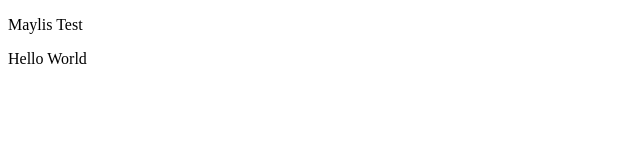
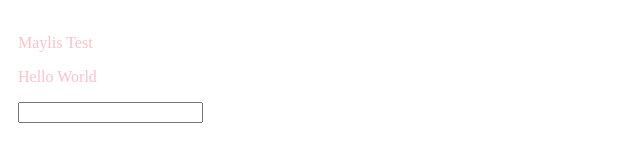
Before and after one commit to adatechschool/projet-collectif---extension-de-navigateur-wishlist_team, a browser extension: page index.html in a window 1280 px wide. Shown: the whole page, without its empty margins (0-640 px from the left). Drawn offline with Linux system fonts and the light colour scheme.

Commit message:
First popup pink font

```diff
--- a/index.html
+++ b/index.html
@@ -5,11 +5,13 @@
     <meta http-equiv="X-UA-Compatible" content="IE=edge" />
     <meta name="viewport" content="width=device-width, initial-scale=1.0" />
     <link rel="icon" type="image/png" href="images/heart.png" />
+    <link rel="stylesheet" href="style.css">
     <title>Document</title>
 </head>
 <body>
     <p>Maylis Test</p>
     <p>Hello World</p>
+    <input type="text" id="commentaire" name="commentaire" required>
     <script src="script.js"></script>
   </body>
 </html>
--- a/script.js
+++ b/script.js
@@ -0,0 +1 @@
+//alert('Ca marche ou pas ?')
--- /dev/null
+++ b/style.css
@@ -0,0 +1,7 @@
+p {
+    color: pink;
+}
+
+body {
+    padding: 10px;
+}
```
Also changed, not shown: manifest.json.
